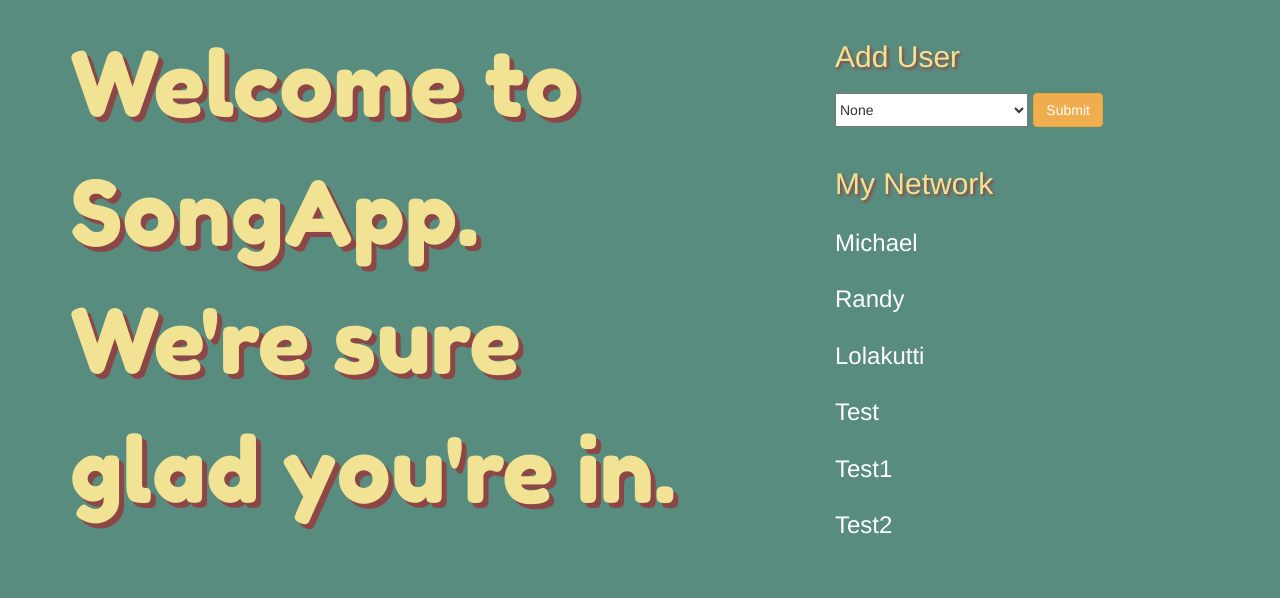
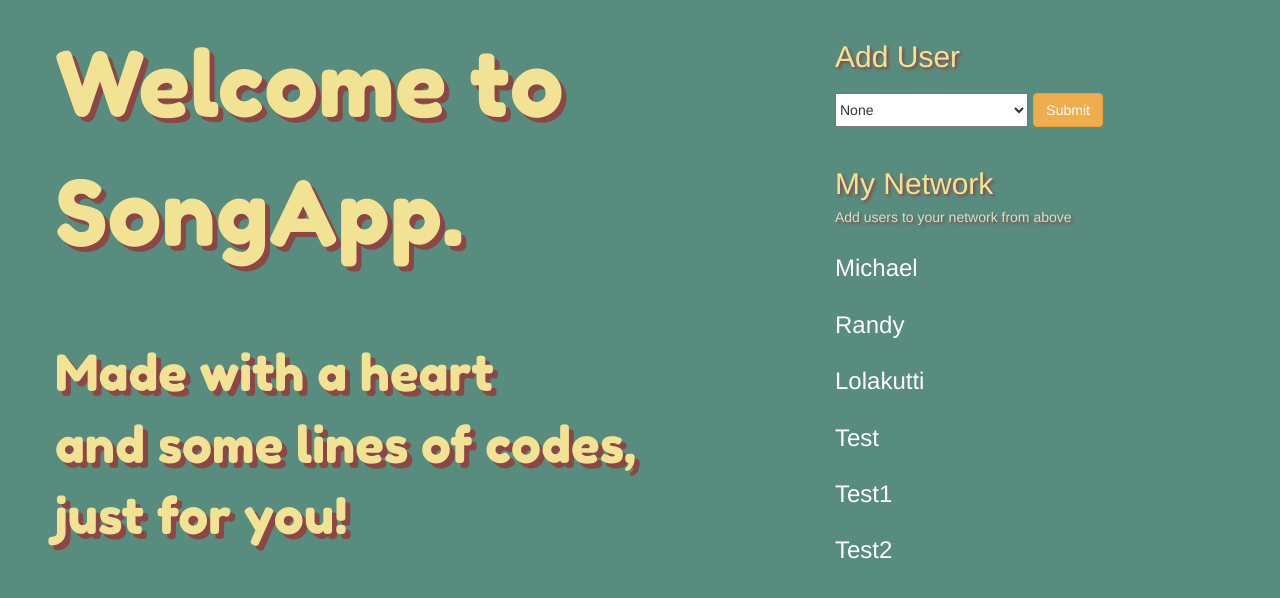
Before and after one commit to apraka16/SocketApp, a Django app: page /chat/ in a window 1280 px wide. Shown: the part 52-650 px from the top of the page. Run offline with Django 3.2, Linux system fonts and the light colour scheme; a user stored in the database is signed in; data comes from the database, SQL or seed files in the repository; both versions use the stored data as it was after the commit; some libraries are stand-ins or nearby versions; some web fonts are replaced.

Commit message:
Add in network feature added. User must be adding people first and then having a conversation. @TODO: Validation whether user actually want to be added.

```diff
--- a/chat/forms.py
+++ b/chat/forms.py
@@ -3,5 +3,14 @@ from django.contrib.auth.models import User
 
 
 class NetworkForm(forms.Form):
+
+    def __init__(self, uid_list, *args, **kwargs):
+        super(NetworkForm, self).__init__(*args, **kwargs)
+        self.fields['user_id'].queryset = User.objects.filter(id__in=uid_list)
+
+    error_css_class = 'error'
+
     user_id = forms.ModelChoiceField(queryset=User.objects.all(), empty_label='None', label='',
-                                     widget=forms.Select(attrs={'class': 'all_users'}))
+                                     widget=forms.Select(attrs={'class': 'all_users'}),
+                                     error_messages={"invalid_choice": "User has already added you. Check out your network below."},
+                                     )
--- a/chat/static/chat/style.css
+++ b/chat/static/chat/style.css
@@ -143,9 +143,21 @@ body                     {background: #588c7e;}
                           text-align: center;
                           width: 1.6em; }
 
-.all_users               {
-                          width: calc(100% - 100px);
+.all_users               {width: calc(100% - 100px);
                           margin-right: 2%;
                           height: 34px;
                           text-transform: capitalize;
                           float: left;}
+
+.error input, .error select {
+    border: 2px orange solid;
+}
+
+.errorlist               {color: white;
+                          font-style: italic;
+                          font-size: 12px;
+                          margin-left: -40px;
+                          margin-right: 20px;}
+
+ul.errorlist             {list-style-type: none;
+                          }
--- a/chat/templates/chat/index.html
+++ b/chat/templates/chat/index.html
@@ -5,10 +5,24 @@
 <link rel="stylesheet" type="text/css" href="{% static 'chat/style.css' %}"/>
 <div class="container">
     <div class="row">
-            <div class="col-md-7" style="font-family: 'Fredoka One', cursive; font-size: 90px;
+            <div class="col-md-7">
+                <div class="row" style="font-family: 'Fredoka One', cursive; font-size: 90px;
                                     text-shadow: 5px 5px #8c4646; color: #f2e394;">
-                Welcome to SongApp. We're sure glad you're in.
+                    Welcome to SongApp.</div>
+                <br>
+                <br>
+                <br>
+                <div class="row" style="font-family: 'Fredoka One', cursive; font-size: 50px;
+                                    text-shadow: 5px 5px #8c4646; color: #f2e394;">
+                    Made with a heart </div>
+                <div class="row" style="font-family: 'Fredoka One', cursive; font-size: 50px;
+                                    text-shadow: 5px 5px #8c4646; color: #f2e394;">
+                    and some lines of codes,</div>
+                <div class="row" style="font-family: 'Fredoka One', cursive; font-size: 50px;
+                                    text-shadow: 5px 5px #8c4646; color: #f2e394;">
+                     just for you!</div>
             </div>
+
         <div class="col-md-3 col-md-offset-1">
             <div class="row"
                  style="text-shadow: 2px 2px 3px #8c4646; color: #f2e394;">
@@ -23,6 +37,9 @@
             <br>
             <div class="row" style="text-shadow: 2px 2px 3px #8c4646; color: #f2e394;">
                 <h2>My Network</h2>
+                <div style="text-shadow: 2px 2px 3px #8c4646; color: #cce5cc;">
+                    <h5>Add users to your network from above</h5>
+                </div>
             </div>
             {% for user in  user_list %}
                 <div class="row" style="text-transform: capitalize;">
@@ -37,6 +54,8 @@
     {% for user in user_list %}
         $('#select_user').append("<option value={{user.username}}>{{user.username}}</option>");
     {% endfor %}
+
+
 </script>
 
 {% endblock %}
--- a/chat/views.py
+++ b/chat/views.py
@@ -10,6 +10,7 @@ from .forms import NetworkForm
 
 
 def signup(request):
+    """ Ususal sign-up form """
     if request.method == 'POST':
         form = UserCreationForm(request.POST)
         if form.is_valid():
@@ -25,16 +26,85 @@ def signup(request):
     return render(request, 'registration/signup.html', {'form': form})
 
 
+def non_network_user_list(request):
+    """ Finding users who are not yet connected to the request.user so as to add
+    them in the 'Add User' drop-down form in homepage. This would go to forms.py
+    to add in the form. """
+
+    # fetch conversation where user is included
+    conversations = Conversation.objects.filter(
+        Q(user1=request.user) | Q(user2=request.user))
+
+    network_users = []
+
+    # fetch users other than the request.user from those conversations
+    for conversation in conversations:
+        if conversation.user1 == request.user:
+            network_users.append(conversation.user2)
+        else:
+            network_users.append(conversation.user1)
+
+    # get user ids for those users and add request.user so that he is removed on exclude
+    network_users_id = [user.id for user in network_users]
+    network_users_id.append(request.user.id)
+
+    # create final list of non-network users to show in dropdown (add user)
+    user_list = User.objects.exclude(id__in=network_users_id)
+    user_list = [user.id for user in user_list]
+
+    return user_list
+
+
 @login_required
 def index(request):
-    user_list = User.objects.exclude(username=request.user)
-    form = NetworkForm()
+    """ For index.html display
+    1. Find users who are connected to the request.user so as to add them in the 'My Network' display in homepage.
+    2. Find users who are connected to the request.user so as to add them in the 'Add User' drop-down in homepage.
+    RETURN: Return data
+
+    """
+    # 1
+    # fetch conversation where user is included
+    conversations = Conversation.objects.filter(
+        Q(user1=request.user) | Q(user2=request.user))
+
+    network_users = []
+
+    # fetch users other than the request.user from those conversations
+    for conversation in conversations:
+        if conversation.user1 == request.user:
+            network_users.append(conversation.user2)
+        else:
+            network_users.append(conversation.user1)
+
+    # get user ids for those users and add request.user so that he is removed on exclude
+    network_users_id = [user.id for user in network_users]
+
+    # create final list of network users to display
+    user_list = User.objects.filter(id__in=network_users_id)
+
+    """ Creating drop-down form """
+    # @TODO: error catching while form usage
+
+    # 2
+    form = NetworkForm(non_network_user_list(request))  # sending user ids for form drop-down
+
     if request.method == 'POST':
-        form = NetworkForm(request.POST)
+        form = NetworkForm(non_network_user_list(request), data=request.POST)
         if form.is_valid():
-            print form.data
+            # print int(form.data['user_id'])
+            user_obj = User.objects.get(pk=form.data['user_id'])
+            print user_obj
+            try:  # Try should never be used since conversation would not exist without user adding users
+                conversation = Conversation.objects.get(
+                    (Q(user1=request.user) & Q(user2=user_obj)) | (Q(user1=user_obj) & Q(user2=request.user)))
+            except Conversation.DoesNotExist:
+                conversation = Conversation(user1=request.user, user2=user_obj)
+                conversation.save()
+
             return redirect(request.META['HTTP_REFERER'])
 
+    # RETURN
     return render(request, 'chat/index.html', {
         'user_list': user_list,
         'form': form,
@@ -43,21 +113,54 @@ def index(request):
 
 @login_required
 def fetch_conversation(request, user_id):
-    user_list = User.objects.exclude(username=request.user)
+
+    """ For messages.html display
+    1. Generate list of connected users to be displayed in left container
+    2. Obtain conversation id to hyperlink users so that request.user may access conversation he's added into
+        (left container)
+    3. Render messages in selected conversation (right container)
+    4. Fetch message receiver to be used by socket connection in routing messages (sockets)
+    RETURN. Return data
+
+    """
+    # 1
+    # Fetch conversation where user is included
+    conversations = Conversation.objects.filter(
+        Q(user1=request.user) | Q(user2=request.user))
+    network_users = []
+    # Fetch users other than the request.user from those conversations
+    for conversation in conversations:
+        if conversation.user1 == request.user:
+            network_users.append(conversation.user2)
+        else:
+            network_users.append(conversation.user1)
+
+    # Get user ids for those users and add request.user so that he is removed on exclude
+    network_users_id = [user.id for user in network_users]
+
+    # Create final list of network users to display
+    user_list = User.objects.filter(id__in=network_users_id)
+
+    # 2
     user_obj = User.objects.get(pk=user_id)
     try:
         conversation = Conversation.objects.get(
             (Q(user1=request.user) & Q(user2=user_obj)) | (Q(user1=user_obj) & Q(user2=request.user)))
-    except Conversation.DoesNotExist:
+    except Conversation.DoesNotExist:  # This logic should never be used since only networked users are shown in left
         conversation = Conversation(user1=request.user, user2=user_obj)
         conversation.save()
 
+    # 3
     latest_msg_list = Message.objects.filter(conversation=conversation).order_by('created_at')
+
+    # 4
     conv_obj = Conversation.objects.get(pk=conversation.id)
     if request.user == conv_obj.user2:
         receiver = conv_obj.user1
     else:
         receiver = conv_obj.user2
+
+    # RETURN
     context = {
         'user_list': user_list,
         'conversation_id': conversation.id,
```
Also changed, not shown: db.sqlite3.
